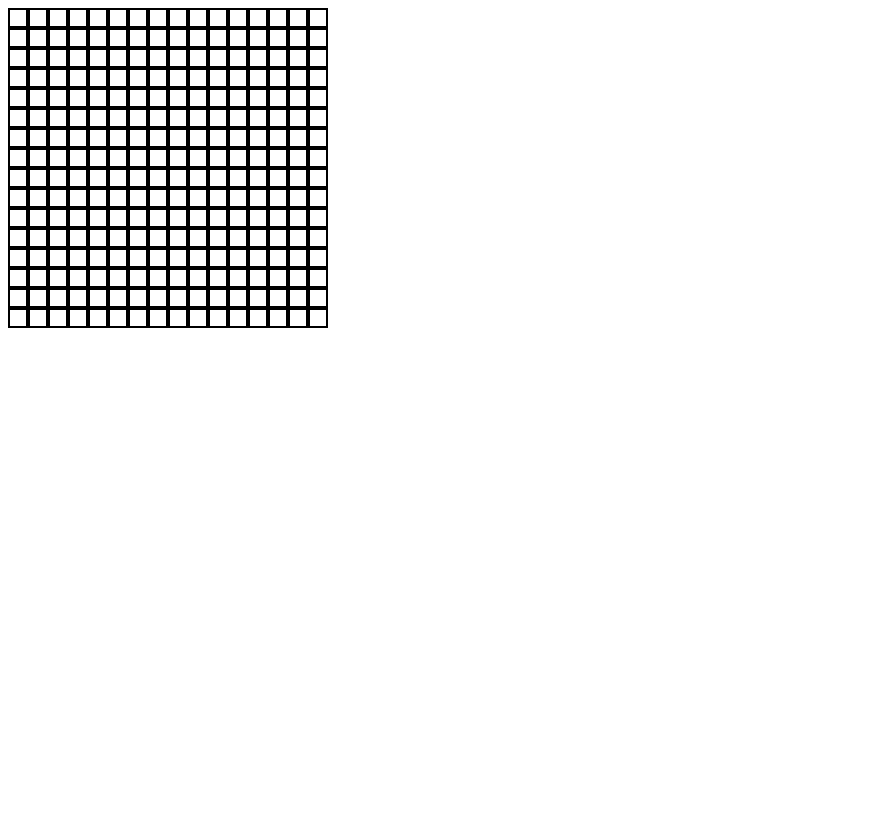
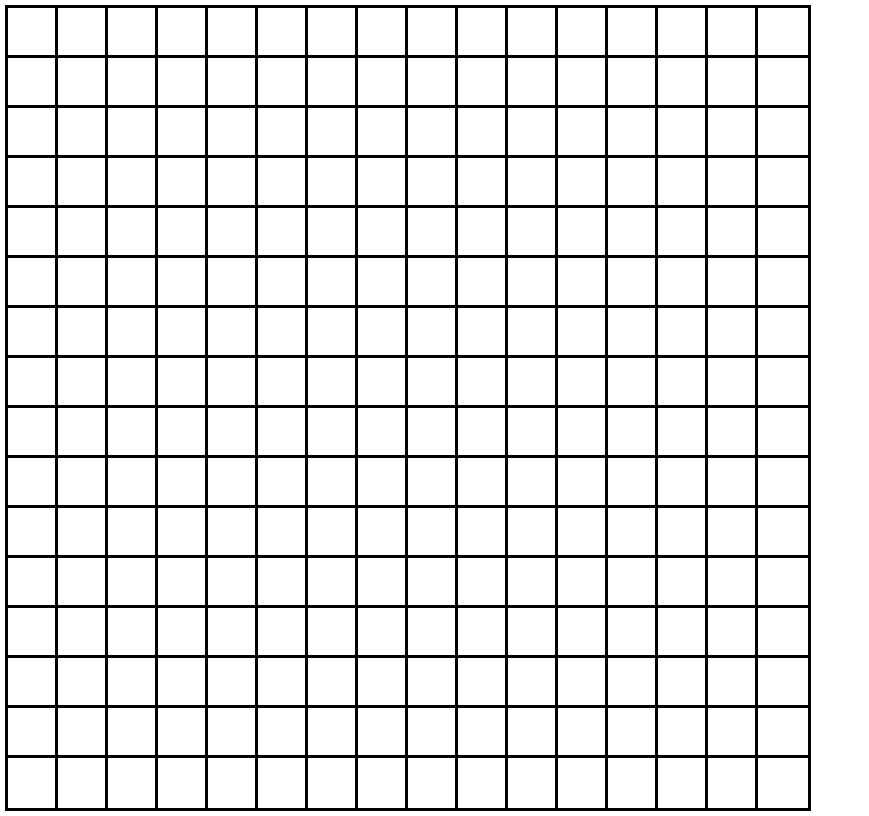
Before and after one commit to TheCodeGeneral/WebSketch, a plain HTML site: page index.html in a window 1280 px wide. Shown: the whole page, without its empty margins (0-869 px from the left). Drawn offline with Linux system fonts and the light colour scheme.

Commit message:
Changed grid generation

```diff
--- a/index.html
+++ b/index.html
@@ -9,6 +9,8 @@
     <script src="javascript.js" defer></script>
 </head>
 <body>
+   <div id="grid-wrapper">
 
+   </div>
 </body>
 </html>
--- a/javascript.js
+++ b/javascript.js
@@ -1,18 +1,24 @@
-console.log('loaded');
-generateGrid(16,16);
-function generateGrid(numRows, numCols) {
+generateGrid(16);
+
+function generateGrid(numRows) {
+    // Create div to put pixels in
     grid = document.createElement('div');
     grid.id = 'grid';
-    for(i = 0; i < numRows; i++) {
-        row = document.createElement('div');
-            row.className = 'grid-row';
-        for(j = 0; j < numCols; j++) {
-            col = document.createElement('div');
-            col.className = 'grid-column';
-            row.appendChild(col);
-        }
-        grid.appendChild(row);
+
+    // Get css custom property for grid size and border width
+    let gridSize = parseInt(getComputedStyle(document.documentElement,null).getPropertyValue('--grid-size').slice(0,-2));
+
+    for(i = 0; i < numRows * numRows; i++) {
+        // Create pixel
+        pixel = document.createElement('div');
+        pixel.className = 'pixel';
+
+        // Calculate and set pixel size based on grid size
+        let pixelSize = gridSize / numRows;
+        pixel.setAttribute('style', `width: ${pixelSize}px; height: ${pixelSize}px;`);
+        // Add pixel to grid
+        grid.appendChild(pixel);
     }
 
-    document.querySelector('body').appendChild(grid);
+    document.getElementById('grid-wrapper').appendChild(grid);
 }
--- a/style.css
+++ b/style.css
@@ -1,9 +1,17 @@
-.grid-column {
-    border: 2px solid black;
-    width: 16px;
-    height: 16px;
+:root {
+    --grid-size: 800px;
+    --grid-border-width: 1px;
+}
+.pixel {
+    background-color: white;
+    border: 3px solid black;
+    margin: -3px;
 }
 
 #grid {
     display: flex;
+    flex-wrap: wrap;
+    width: var(--grid-size);
+    height: var(--grid-size);
+    background-color: black;
 }
```
